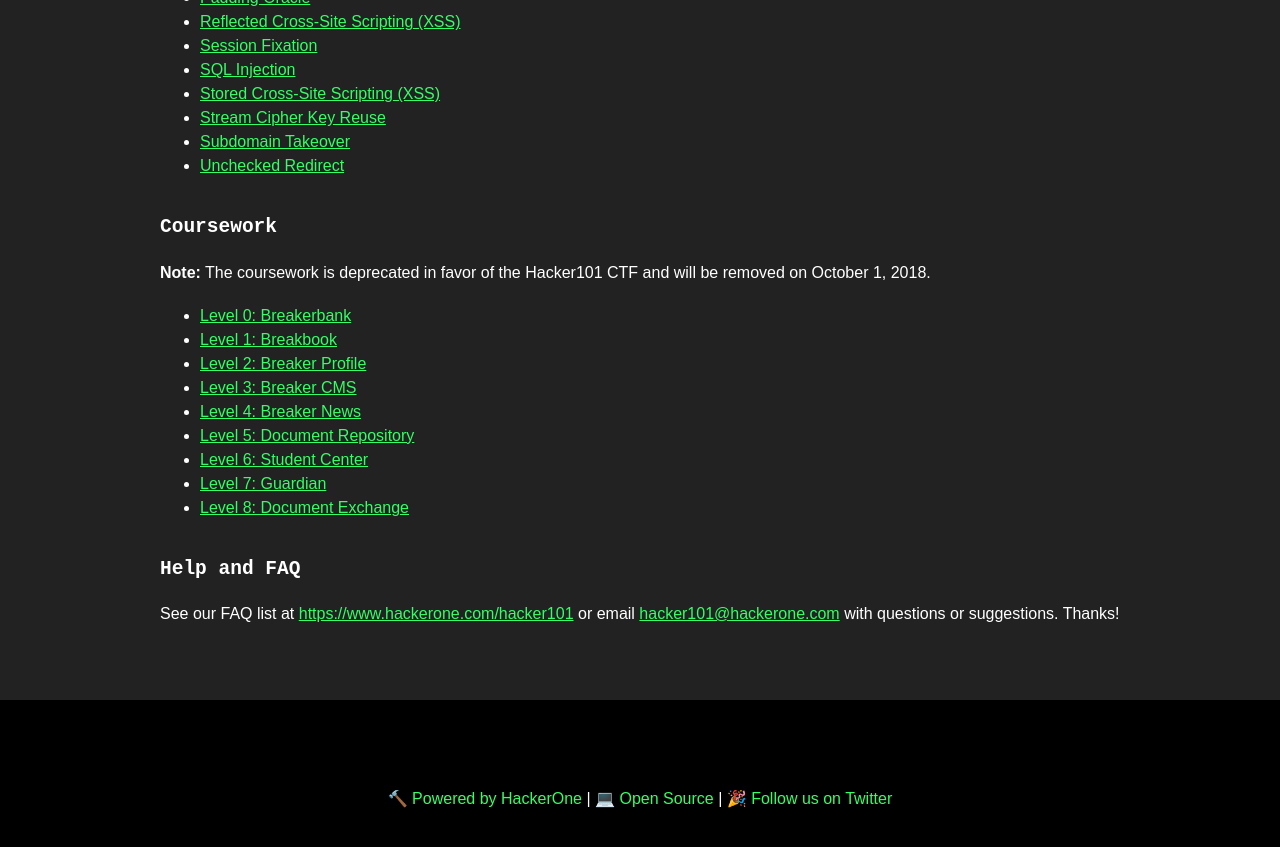
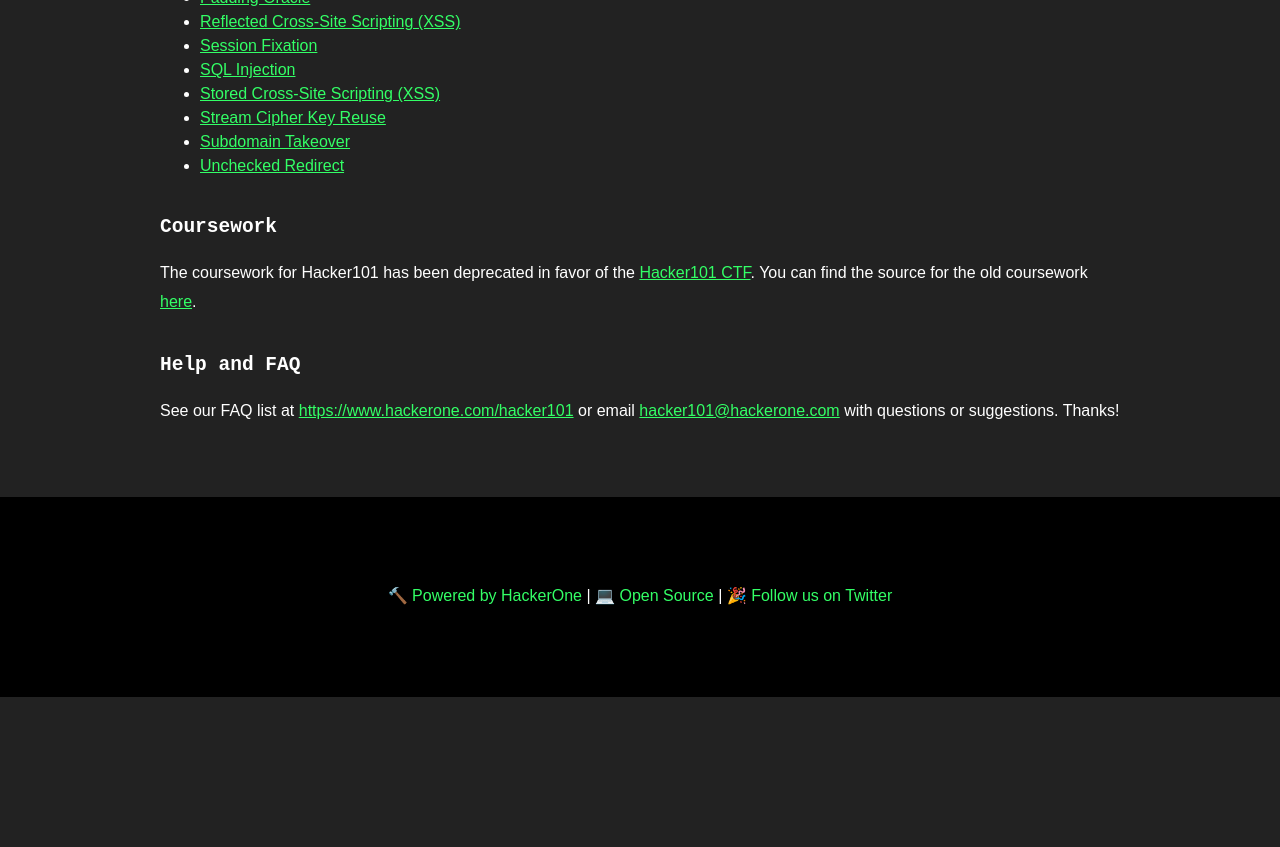
Before and after one commit to Hacker0x01/hacker101, a Jekyll site: the page built from index.md, in a window 1280 px wide and 900 px high, scrolled down 1476 px. Shown: the top 847 px of the window. Built offline with Jekyll 4.4.1, drawn with Linux system fonts in a browser that asks for light colours; our own code applies the rules of GitHub Pages for plain Markdown files; after the commit the page ends 2173 px from its top, so only the background shows below that.

Commit message:
Removed coursework, added link to source.

```diff
--- a/index.md
+++ b/index.md
@@ -58,17 +58,7 @@
 Coursework
 ----------
 
-**Note:** The coursework is deprecated in favor of the Hacker101 CTF and will be removed on October 1, 2018.
-
-- [Level 0: Breakerbank](coursework/level0)
-- [Level 1: Breakbook](coursework/level1)
-- [Level 2: Breaker Profile](coursework/level2)
-- [Level 3: Breaker CMS](coursework/level3)
-- [Level 4: Breaker News](coursework/level4)
-- [Level 5: Document Repository](coursework/level5)
-- [Level 6: Student Center](coursework/level6)
-- [Level 7: Guardian](coursework/level7)
-- [Level 8: Document Exchange](coursework/level8)
+The coursework for Hacker101 has been deprecated in favor of the [Hacker101 CTF](https://ctf.hacker101.com/).  You can find the source for the old coursework [here](https://github.com/Hacker0x01/Hacker101Coursework).
 
 Help and FAQ
 ---------------
```
Also changed, not shown: readme.md.
